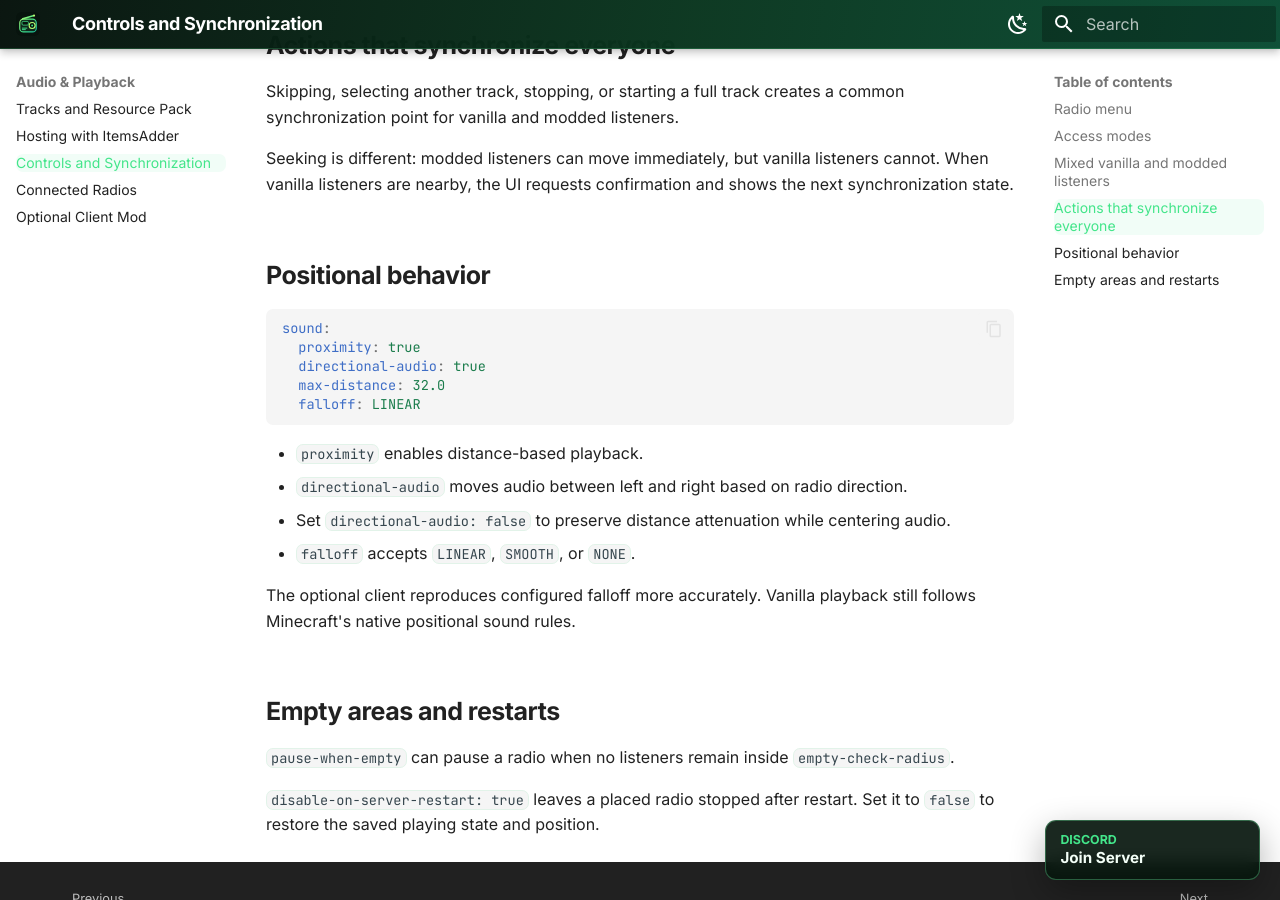
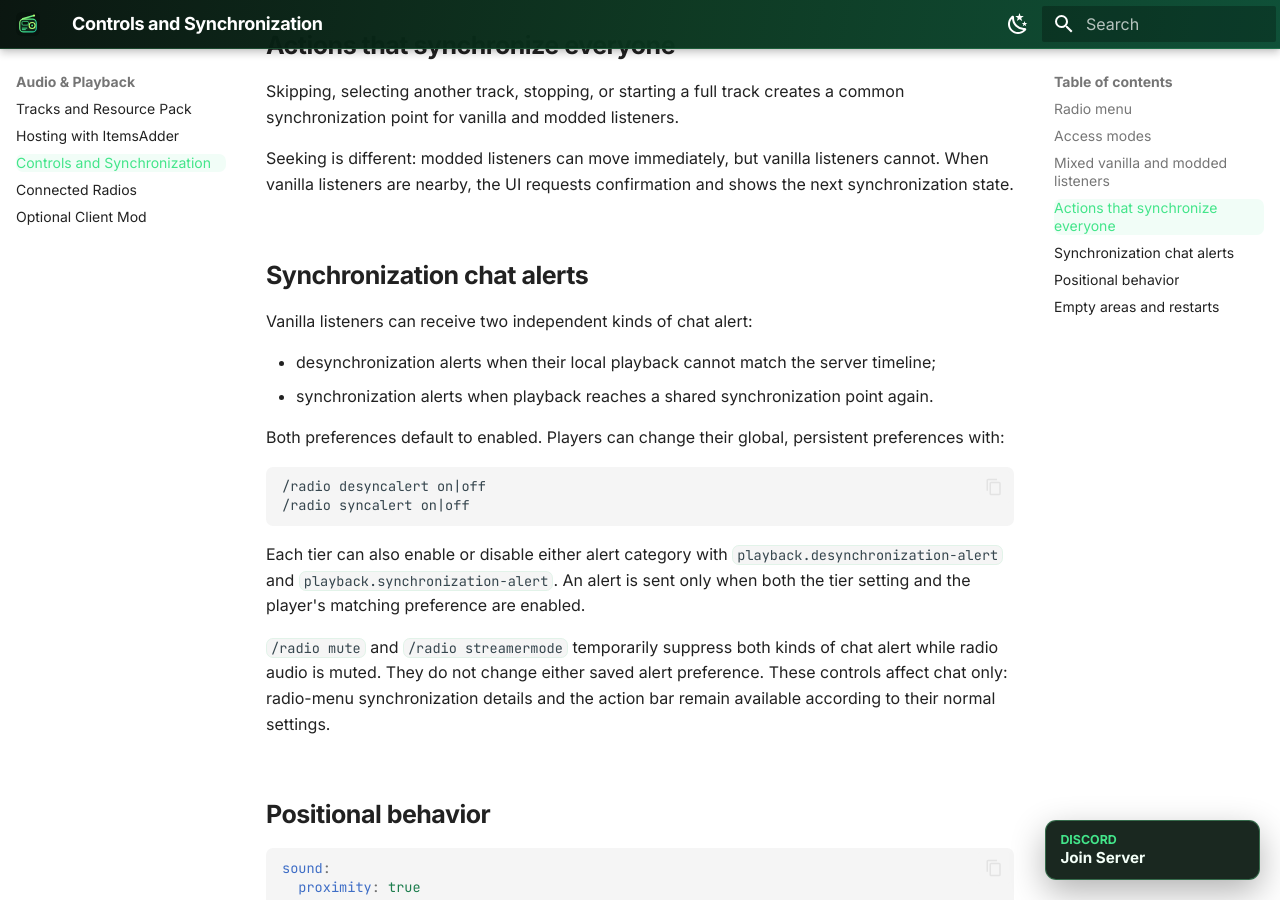
Before and after one commit to wertPL/proximity-radio-docs, an MkDocs documentation site: the page built from docs/controls-sync.md, in a window 1280 px wide and 900 px high, scrolled down 1620 px. Built offline with MkDocs 1.6.1 and Material for MkDocs 9.7.7, drawn with Linux system fonts in a browser that asks for light colours.

Commit message:
Document synchronization alert controls

````diff
--- a/docs/controls-sync.md
+++ b/docs/controls-sync.md
@@ -44,6 +44,24 @@ Skipping, selecting another track, stopping, or starting a full track creates a
 
 Seeking is different: modded listeners can move immediately, but vanilla listeners cannot. When vanilla listeners are nearby, the UI requests confirmation and shows the next synchronization state.
 
+## Synchronization chat alerts
+
+Vanilla listeners can receive two independent kinds of chat alert:
+
+- desynchronization alerts when their local playback cannot match the server timeline;
+- synchronization alerts when playback reaches a shared synchronization point again.
+
+Both preferences default to enabled. Players can change their global, persistent preferences with:
+
+```text
+/radio desyncalert on|off
+/radio syncalert on|off
+```
+
+Each tier can also enable or disable either alert category with `playback.desynchronization-alert` and `playback.synchronization-alert`. An alert is sent only when both the tier setting and the player's matching preference are enabled.
+
+`/radio mute` and `/radio streamermode` temporarily suppress both kinds of chat alert while radio audio is muted. They do not change either saved alert preference. These controls affect chat only: radio-menu synchronization details and the action bar remain available according to their normal settings.
+
 ## Positional behavior
 
 ```yaml
````
Also changed, not shown: docs/commands-permissions.md (+3 -1 lines), docs/messages-ui.md (+4 -0 lines), docs/radio-tiers.md (+6 -0 lines).
